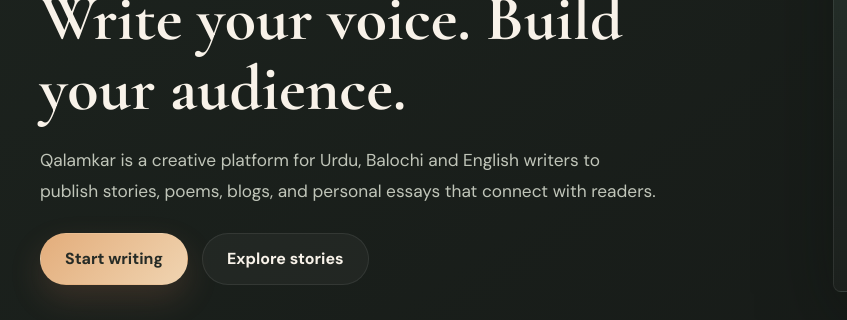
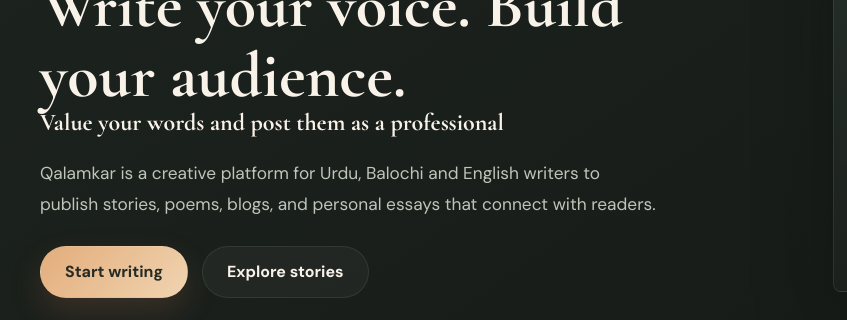
Before and after one commit to ImranAli-stack/Qalamkar.wri, a website built with Vite: page index.html in a window 1280 px wide. Shown: the part 336-656 px from the top of the page, 0-847 px from the left. Built offline with nearby package versions, Linux system fonts and the light colour scheme; no server answers.

Commit message:
Update index.html

```diff
--- a/index.html
+++ b/index.html
@@ -40,6 +40,7 @@
           <div class="hero-copy">
             <span class="eyebrow" data-i18n="hero.eyebrow">Poetry • Blogs • Stories • Voice</span>
             <h1><span data-i18n="hero.title">Write your voice. Build your audience.</span></h1>
+            <h2>Value your words and post them as a professional</h2>
             <p data-i18n="hero.subtitle">
               Qalamkar is a creative platform for Urdu, Balochi and English writers to publish stories,
               poems, blogs, and personal essays that connect with readers.
```
